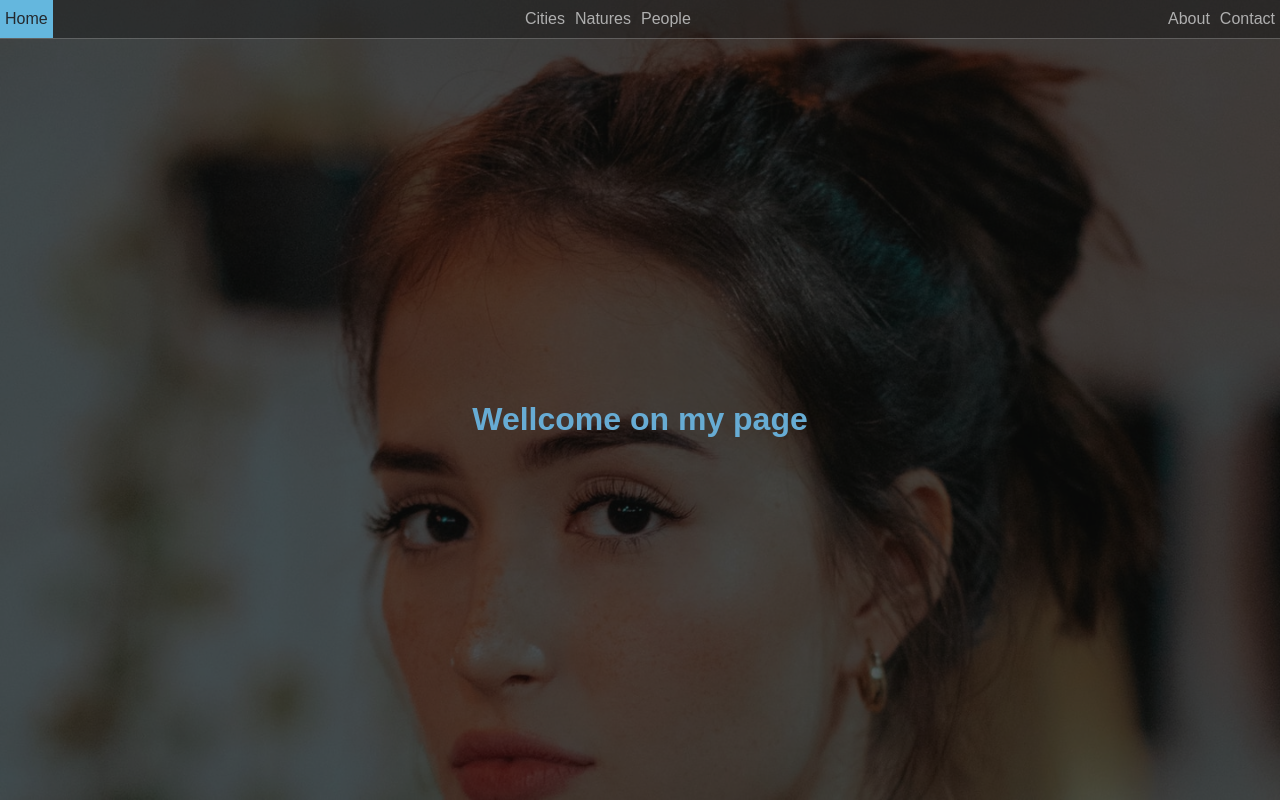
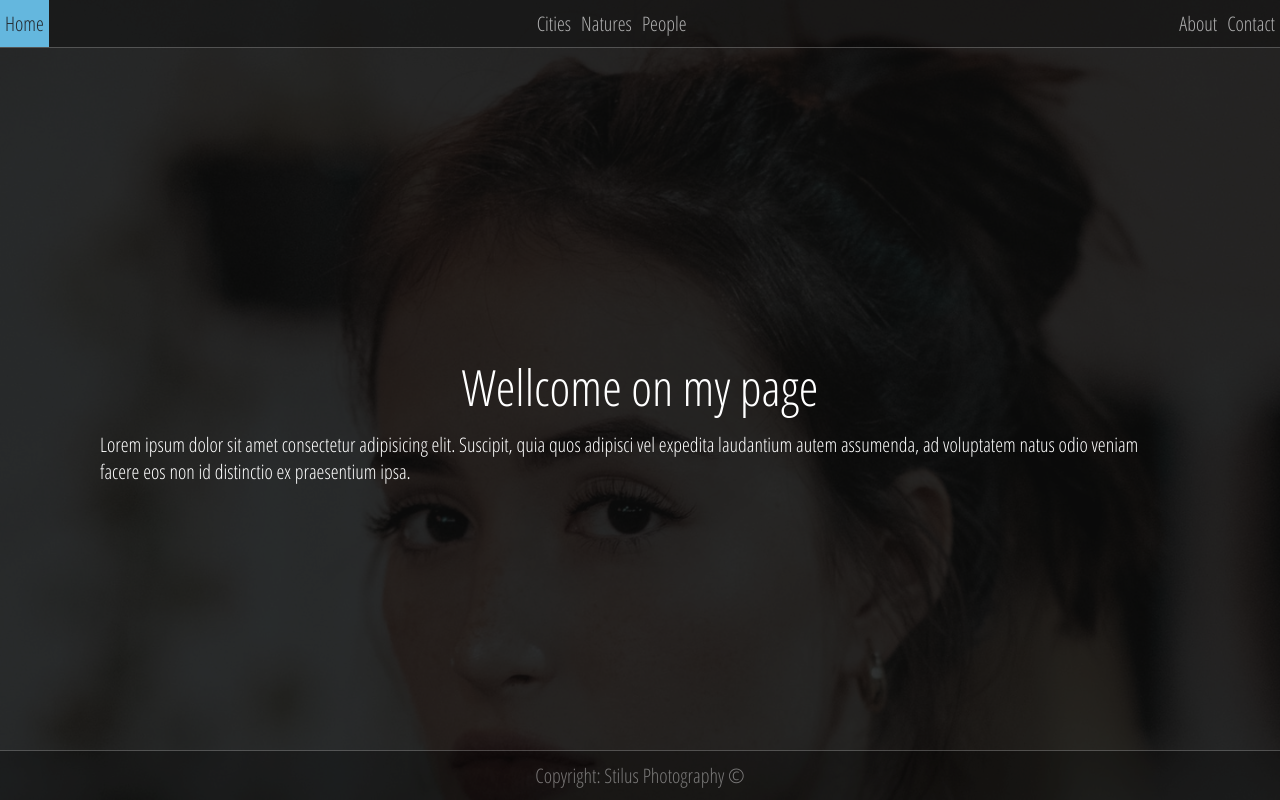
Before and after one commit to robertvari/Django-Core-1, a Django app: page / in a window 1280 px wide. Run offline with Django 3.2, Linux system fonts and the light colour scheme; data comes from the database, SQL or seed files in the repository.

Commit message:
More CSS and footer

```diff
--- a/static/css/home.css
+++ b/static/css/home.css
@@ -1,5 +1,6 @@
 .background_photo{
     position: absolute;
+    z-index: -10;
     display: flex;
     align-items: center;
     justify-content: center;
@@ -7,7 +8,9 @@
     left: 0px;
     width: 100%;
     height: 100vh;
-    opacity: 0.3;
+    opacity: 0.15;
+    -webkit-filter: grayscale(50%);
+    filter: grayscale(50%);
     background-color: brown;
     background-position: center;
     background-repeat: no-repeat;
@@ -17,10 +20,27 @@
 .center_page_container {
     position: absolute;
     display:flex;
+    flex-direction: column;
     justify-content: center;
     align-items: center;
+    padding: 100px;
     top: 38px;
     bottom: 0px;
     left: 0px;
     right: 0px;
 }
+
+.footer{
+    display: flex;
+    justify-content: center;
+    align-items: center;
+    position: fixed;
+    z-index: 10;
+    left:0px;
+    right:0px;
+    height: 50px;
+    bottom: 0px;
+    background-color: rgba(0, 0, 0, 0.3);
+    color: rgba(255, 255, 255, 0.425);
+    border-top: 1px solid #ffffff40;
+}
--- a/static/css/main.css
+++ b/static/css/main.css
@@ -13,13 +13,15 @@
 
 body{
     background-color: #0c0c0c;
-    font-family: Arial, Helvetica, sans-serif;
-    color: #67acd4;
+    font-family: 'Open Sans Condensed', sans-serif;
+    font-size: 20px;
+    color: white;
 }
 
 a{
     color: orange;
     text-decoration: none;
+    font-size: 20px;
 }
 
 a:hover{
--- a/static/css/navbar.css
+++ b/static/css/navbar.css
@@ -1,7 +1,6 @@
 .navbar a{
     display: block;
     color: #afafaf;
-    font-size: 16px;
     padding: 10px 5px;
 }
 
--- a/static/css/photo_detail.css
+++ b/static/css/photo_detail.css
@@ -15,8 +15,7 @@
 }
 
 .photo_title{
-    font-size: 32px;
-    border-bottom: 1px solid #ffffff40;
+    font-size: 50px;
     margin-bottom: 10px;
 }
 
--- a/templates/_base.html
+++ b/templates/_base.html
@@ -6,6 +6,9 @@
     <meta charset="UTF-8">
     <meta name="viewport" content="width=device-width, initial-scale=1.0">
     <meta http-equiv="X-UA-Compatible" content="ie=edge">
+
+    <!-- Google fonts -->
+    <link href="https://fonts.googleapis.com/css?family=Indie+Flower|Open+Sans+Condensed:300&display=swap" rel="stylesheet">
 
     <link rel="stylesheet" href="{% static 'css/main.css' %}">
 
--- /dev/null
+++ b/templates/_footer.html
@@ -0,0 +1,3 @@
+<div class="footer">
+    <p>Copyright: Stilus Photography &#169</p>
+</div>
--- a/templates/home.html
+++ b/templates/home.html
@@ -8,7 +8,10 @@
     </div>
 
     <div class="center_page_container">
-        <h1>Wellcome on my page</h1>
+        <div class="photo_title">Wellcome on my page</div>
+        <p>Lorem ipsum dolor sit amet consectetur adipisicing elit. Suscipit, quia quos adipisci vel expedita laudantium autem assumenda, ad voluptatem natus odio veniam facere eos non id distinctio ex praesentium ipsa.</p>
     </div>
 
+    {% include '_footer.html' %}
+
 {% endblock content %}
```
